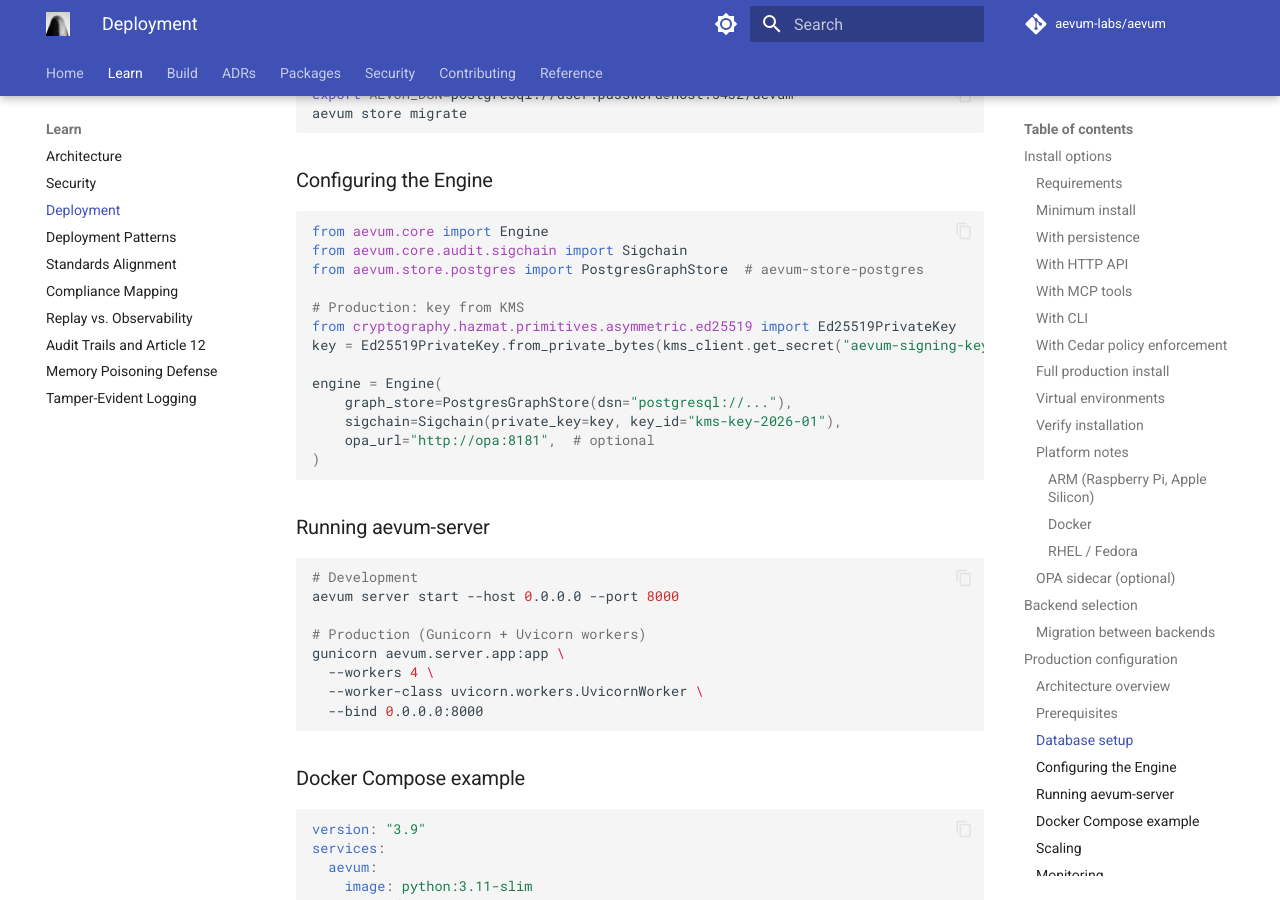
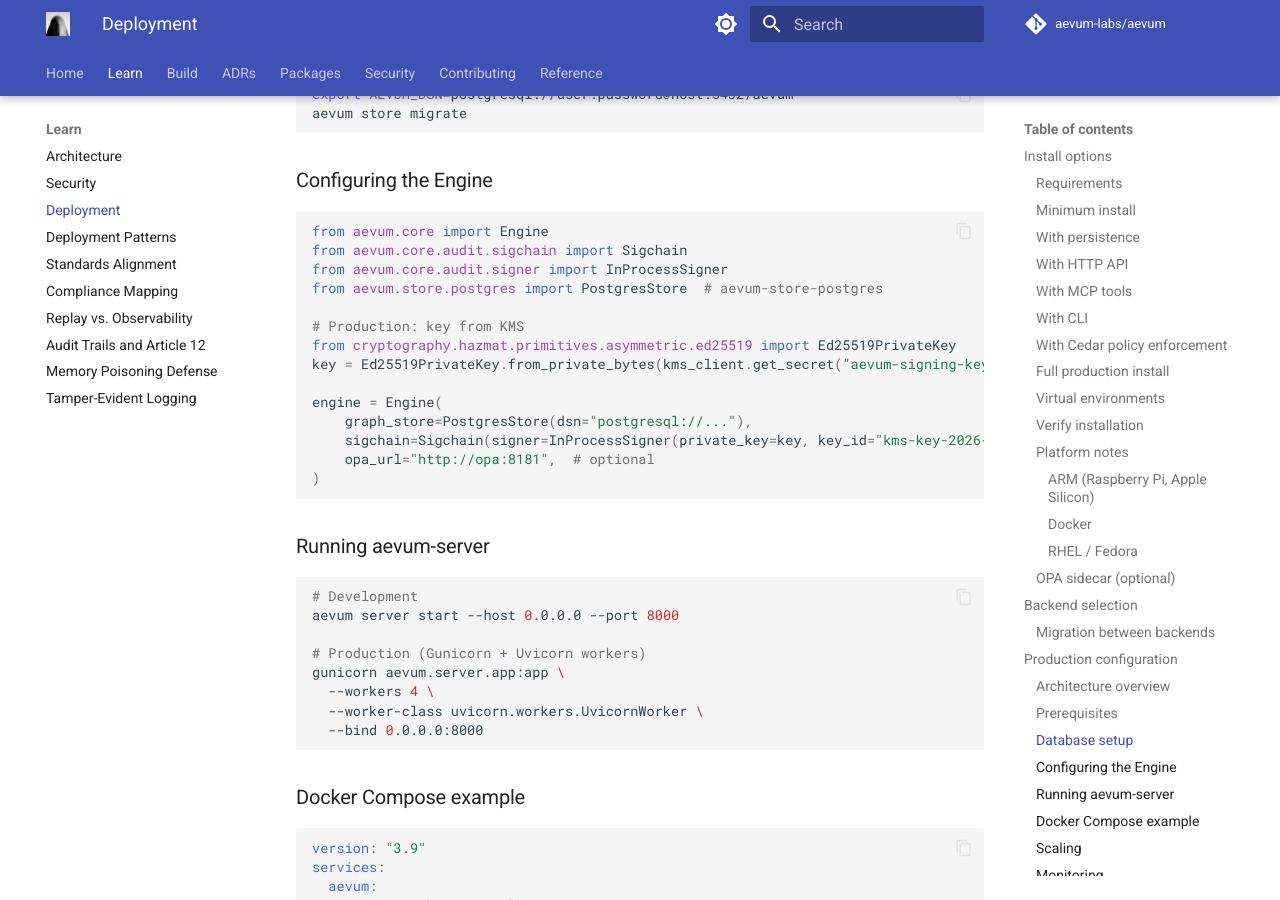
Before and after one commit to aevum-labs/aevum, an MkDocs documentation site: the page built from docs/learn/deployment.md, in a window 1280 px wide and 900 px high, scrolled down 4448 px. Built offline with MkDocs 1.6.1 and Material for MkDocs 9.7.7, drawn with Linux system fonts in a browser that asks for light colours; plug-ins that fetch from the network failed and are left out; comment, search, counter and statistics services are not loaded.

Commit message:
fix: correct PostgresStore name and Sigchain API in docs
- Replace PostgresGraphStore (nonexistent) with PostgresStore in
  deployment.md and llms-full.txt
- Replace Sigchain(private_key=...) compat shim with canonical
  Sigchain(signer=InProcessSigner(...)) in security.md and llms-full.txt
- Add missing InProcessSigner import in all affected code blocks

https://claude.ai/code/session_016LKcsiwd519k1aZfKhnnge

````diff
--- a/docs/learn/deployment.md
+++ b/docs/learn/deployment.md
@@ -234,15 +234,16 @@ aevum store migrate
 ```python
 from aevum.core import Engine
 from aevum.core.audit.sigchain import Sigchain
-from aevum.store.postgres import PostgresGraphStore  # aevum-store-postgres
+from aevum.core.audit.signer import InProcessSigner
+from aevum.store.postgres import PostgresStore  # aevum-store-postgres
 
 # Production: key from KMS
 from cryptography.hazmat.primitives.asymmetric.ed25519 import Ed25519PrivateKey
 key = Ed25519PrivateKey.from_private_bytes(kms_client.get_secret("aevum-signing-key"))
 
 engine = Engine(
-    graph_store=PostgresGraphStore(dsn="postgresql://..."),
-    sigchain=Sigchain(private_key=key, key_id="kms-key-2026-01"),
+    graph_store=PostgresStore(dsn="postgresql://..."),
+    sigchain=Sigchain(signer=InProcessSigner(private_key=key, key_id="kms-key-2026-01")),
     opa_url="http://opa:8181",  # optional
 )
 ```
````
Also changed, not shown: docs/learn/security.md (+3 -2 lines), docs/llms-full.txt (+7 -5 lines).
